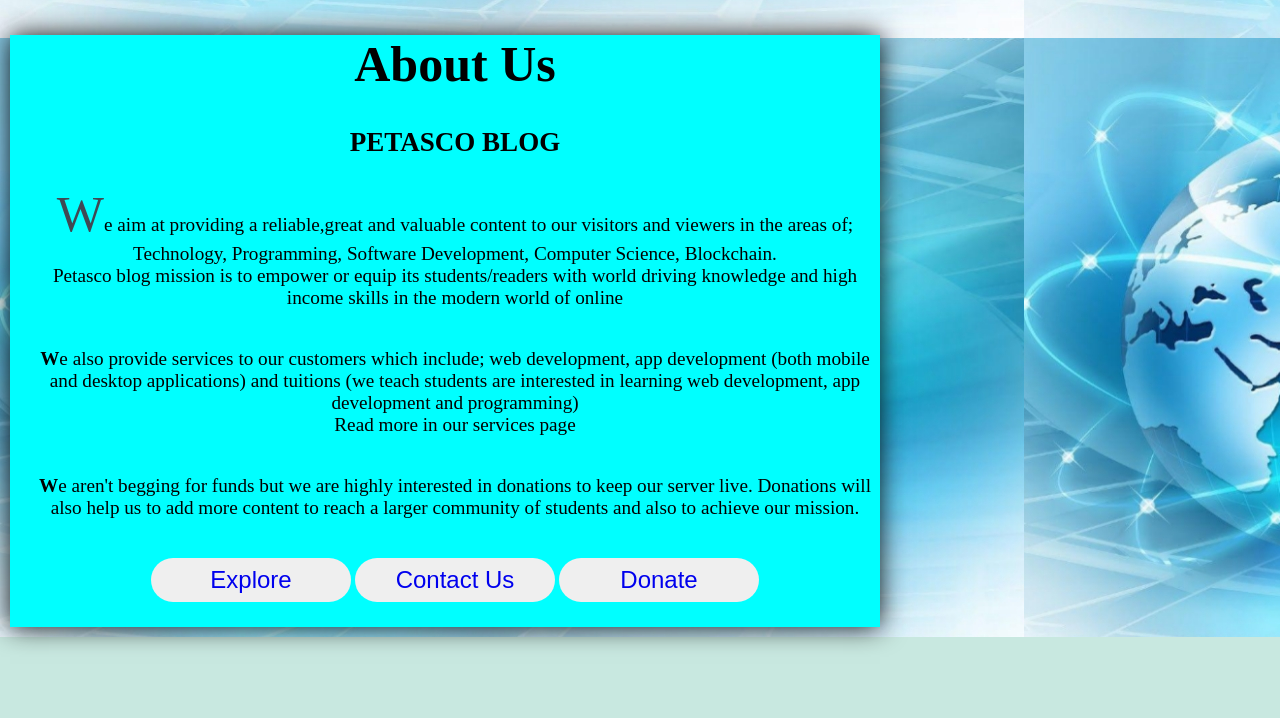
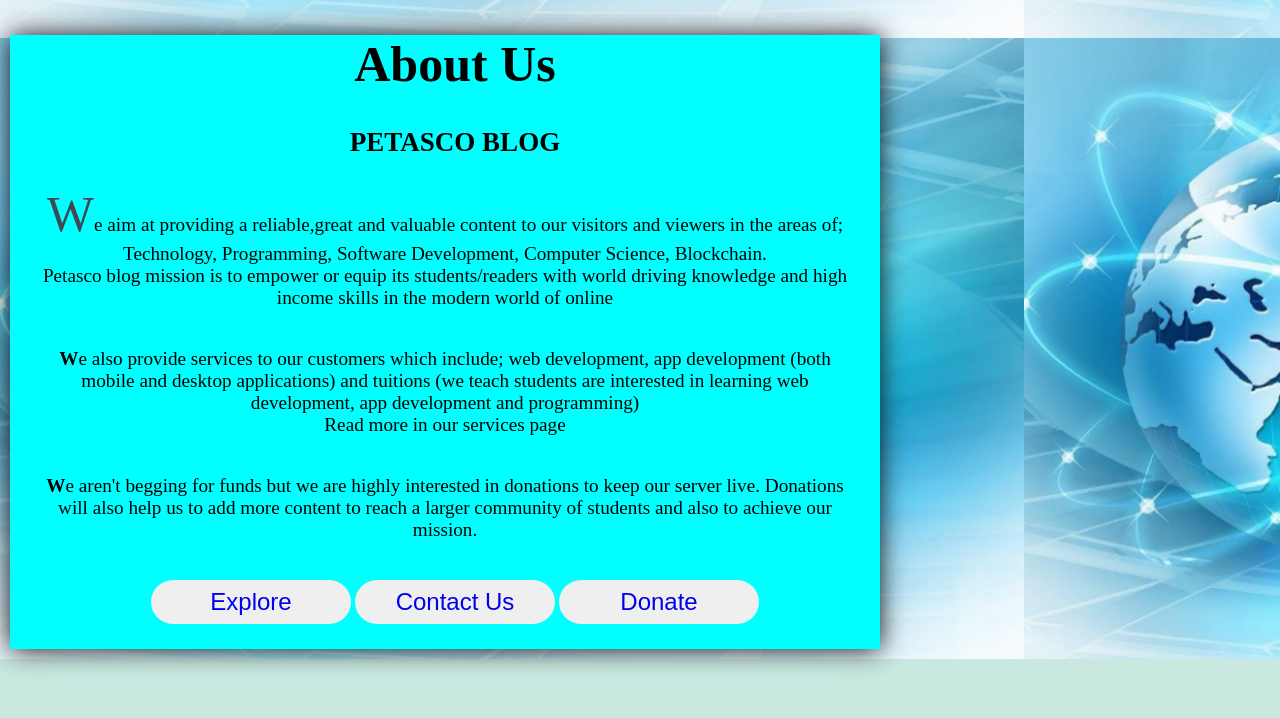
Before and after one commit to Petasco/Petasco-Web, a plain HTML site: page about.html in a window 1280 px wide. Shown: the part 668-1386 px from the top of the page. Drawn offline with Linux system fonts and the light colour scheme; a web font is replaced by a local one.

Commit message:
Update about-us.css

```diff
--- a/About/about-us.css
+++ b/About/about-us.css
@@ -21,6 +21,10 @@
     background-color: aqua;
     padding-left: 20px;
     box-shadow: 0 0 25px 0 #0f0f0f;
+}
+.about-us-text p{
+    justify-content: center;
+    margin-right: 20px;
 }
 .About-Us .about-us-container{
     width: 100%;
```
